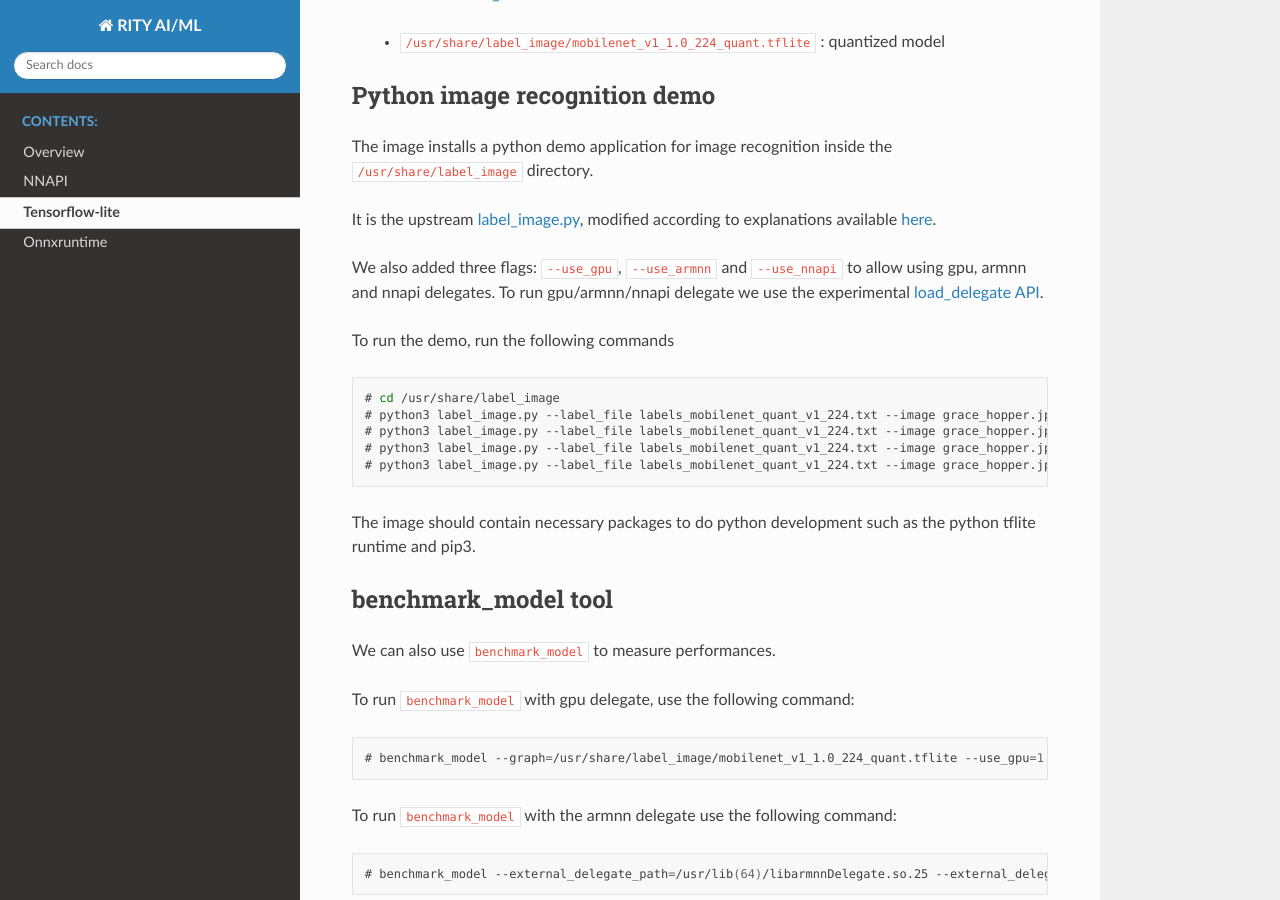
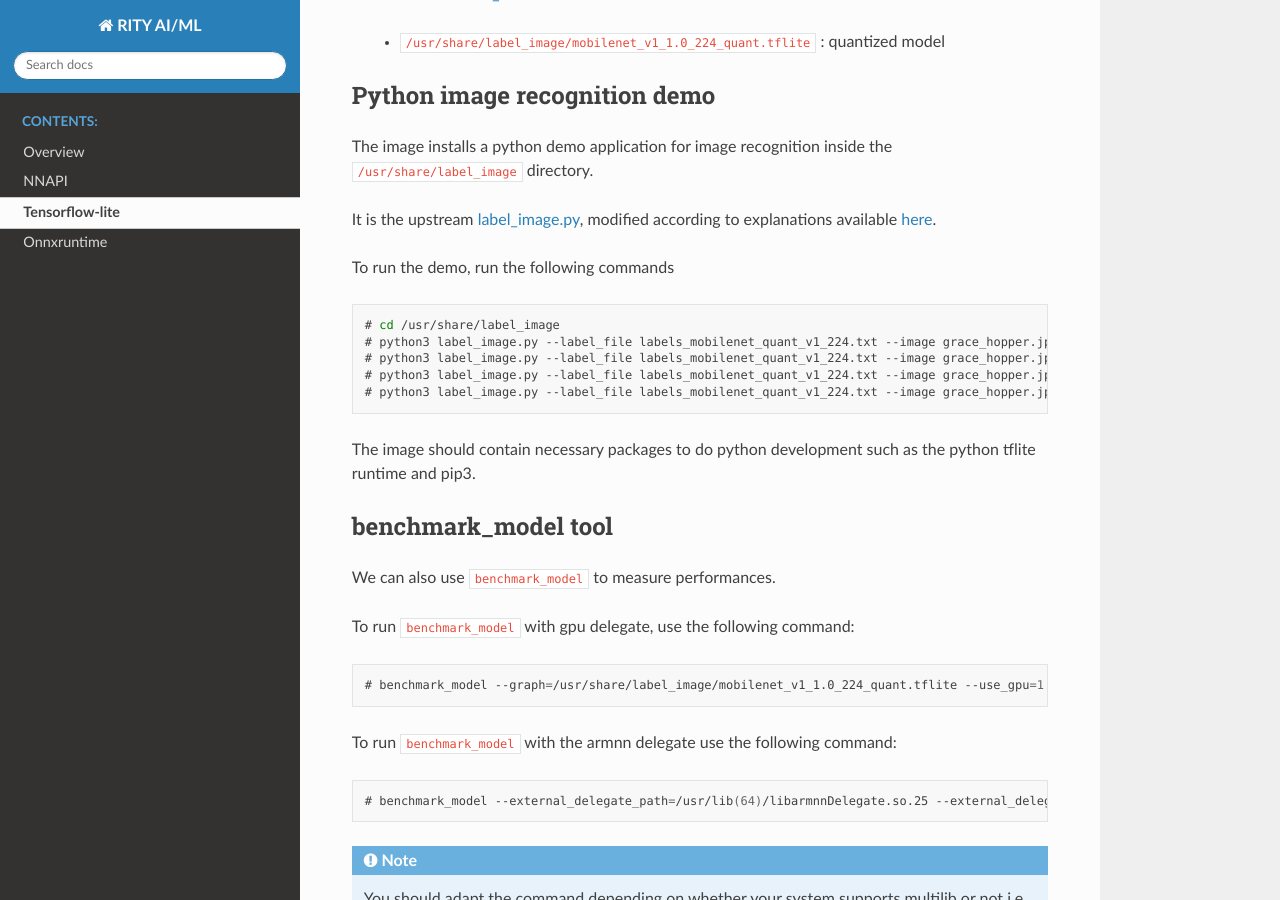
Before and after one commit to via-edge-ai/meta-nn, a Sphinx documentation site: the page built from docs/tensorflow-lite.rst, in a window 1280 px wide and 900 px high, scrolled down 506 px. Built offline with Sphinx 7.4.7 and the Read the Docs theme 2.0.0, drawn with Linux system fonts in a browser that asks for light colours.

Commit message:
tensorflow-lite: upgrade to 2.9.0
upstream meta-tensorflow upgraded tensorflow-lite from 2.6.1 to 2.9.0 so
upgrade our bbappend file

Signed-off-by: Julien STEPHAN <jstephan@baylibre.com>

```diff
--- a/docs/overview.rst
+++ b/docs/overview.rst
@@ -10,7 +10,7 @@
 .. csv-table:: Supported frameworks
         :header: "Frameworks", "Version", "Supported platforms"
 
-        "Tensorflow-lite", 2.6.1, "all"
+        "Tensorflow-lite", 2.9.0, "all"
         "ARMNN", 22.02, "all"
         "NNAPI", 1.3, "i350, i500"
 	"Onnxruntime", 1.8, "all"
--- a/docs/tensorflow-lite.rst
+++ b/docs/tensorflow-lite.rst
@@ -21,17 +21,15 @@
 
 It is the upstream `label_image.py <https://github.com/tensorflow/tensorflow/blob/master/tensorflow/lite/examples/python/label_image.py>`_, modified according to explanations available `here <https://www.tensorflow.org/lite/guide/python>`_.
 
-We also added three flags: ``--use_gpu``, ``--use_armnn`` and ``--use_nnapi`` to allow using gpu, armnn and nnapi delegates. To run gpu/armnn/nnapi delegate we use the experimental `load_delegate API <https://www.tensorflow.org/api_docs/python/tf/lite/experimental/load_delegate>`_.
-
 To run the demo, run the following commands
 
 .. prompt:: bash #
 
     cd /usr/share/label_image
-    python3 label_image.py --label_file labels_mobilenet_quant_v1_224.txt --image grace_hopper.jpg --model_file mobilenet_v1_1.0_224_quant.tflite              #to run on the cpu
-    python3 label_image.py --label_file labels_mobilenet_quant_v1_224.txt --image grace_hopper.jpg --model_file mobilenet_v1_1.0_224_quant.tflite --use_gpu    #to run on the gpu
-    python3 label_image.py --label_file labels_mobilenet_quant_v1_224.txt --image grace_hopper.jpg --model_file mobilenet_v1_1.0_224_quant.tflite --use_armnn  #to run on the gpu, using armnn delegate
-    python3 label_image.py --label_file labels_mobilenet_quant_v1_224.txt --image grace_hopper.jpg --model_file mobilenet_v1_1.0_224_quant.tflite --use_nnapi  #to run using nnapi delegate
+    python3 label_image.py --label_file labels_mobilenet_quant_v1_224.txt --image grace_hopper.jpg --model_file mobilenet_v1_1.0_224_quant.tflite                                                                    #to run on the cpu
+    python3 label_image.py --label_file labels_mobilenet_quant_v1_224.txt --image grace_hopper.jpg --model_file mobilenet_v1_1.0_224_quant.tflite -e /usr/lib(64)/gpu_external_delegate.so                           #to run on the gpu
+    python3 label_image.py --label_file labels_mobilenet_quant_v1_224.txt --image grace_hopper.jpg --model_file mobilenet_v1_1.0_224_quant.tflite -e /usr/lib(64)/libarmnnDelegate.so.25 -o "backends:GpuAcc,CpuAcc" #to run on the gpu, using armnn delegate
+    python3 label_image.py --label_file labels_mobilenet_quant_v1_224.txt --image grace_hopper.jpg --model_file mobilenet_v1_1.0_224_quant.tflite -e /usr/lib(64)/nnapi_external_delegate.so                         #to run using nnapi delegate
 
 
 The image should contain necessary packages to do python development such as the python tflite runtime and pip3.
```
Also changed, not shown: 5 other files.
